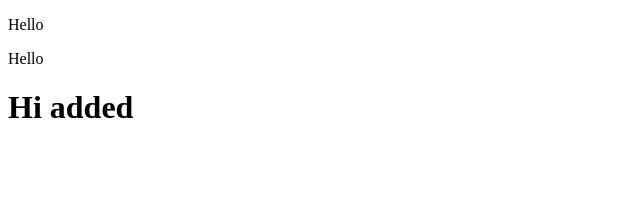
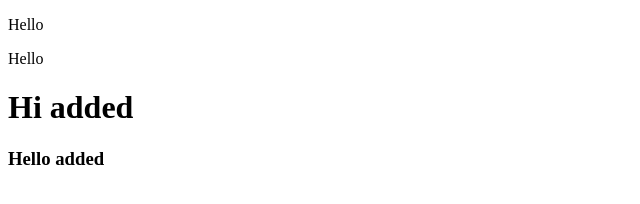
Before and after one commit to YuneshShrestha/github_training, a plain HTML site: page index.html in a window 1280 px wide. Shown: the whole page, without its empty margins (0-640 px from the left). Drawn offline with Linux system fonts and the light colour scheme.

Commit message:
hello added

```diff
--- a/index.html
+++ b/index.html
@@ -9,6 +9,7 @@
     <p>Hello</p>
     <p>Hello</p>
     <h1>Hi added</h1>
+    <h3>Hello added</h3>
 
 </body>
 </html>
```
